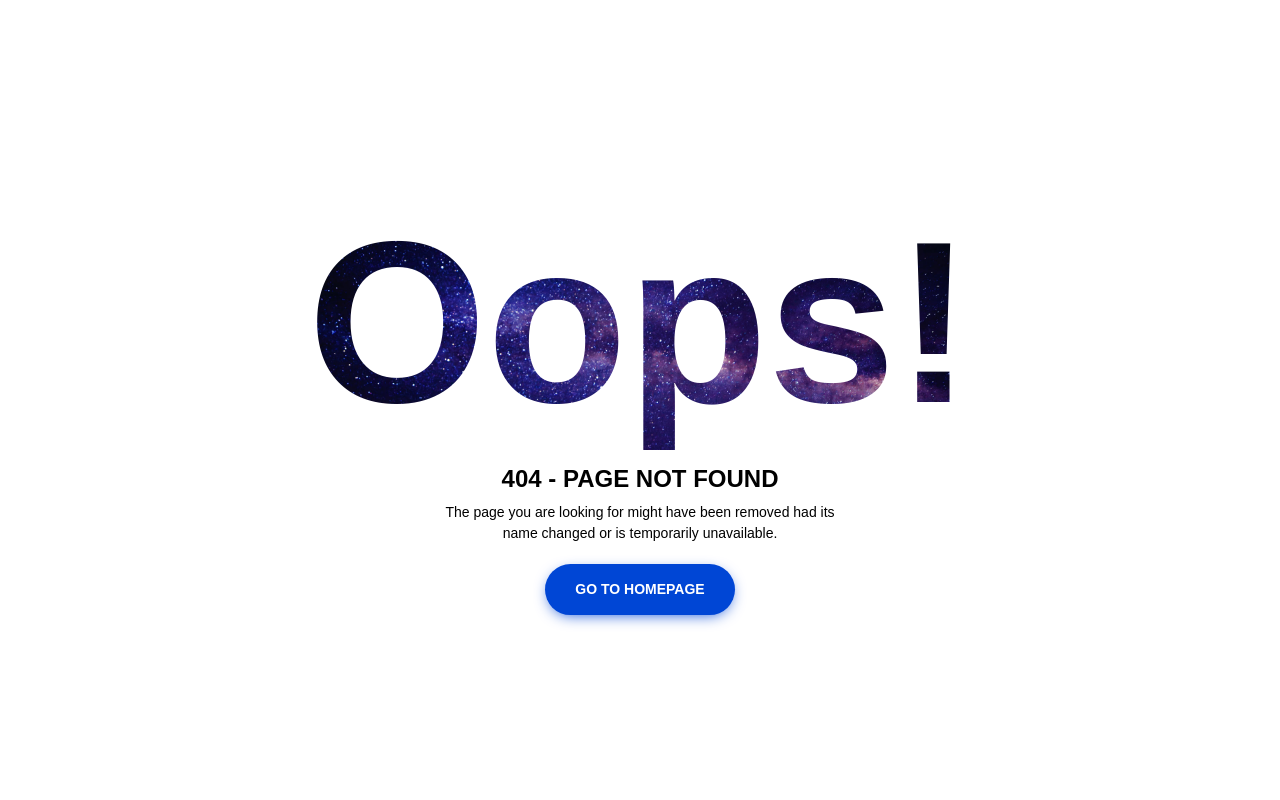
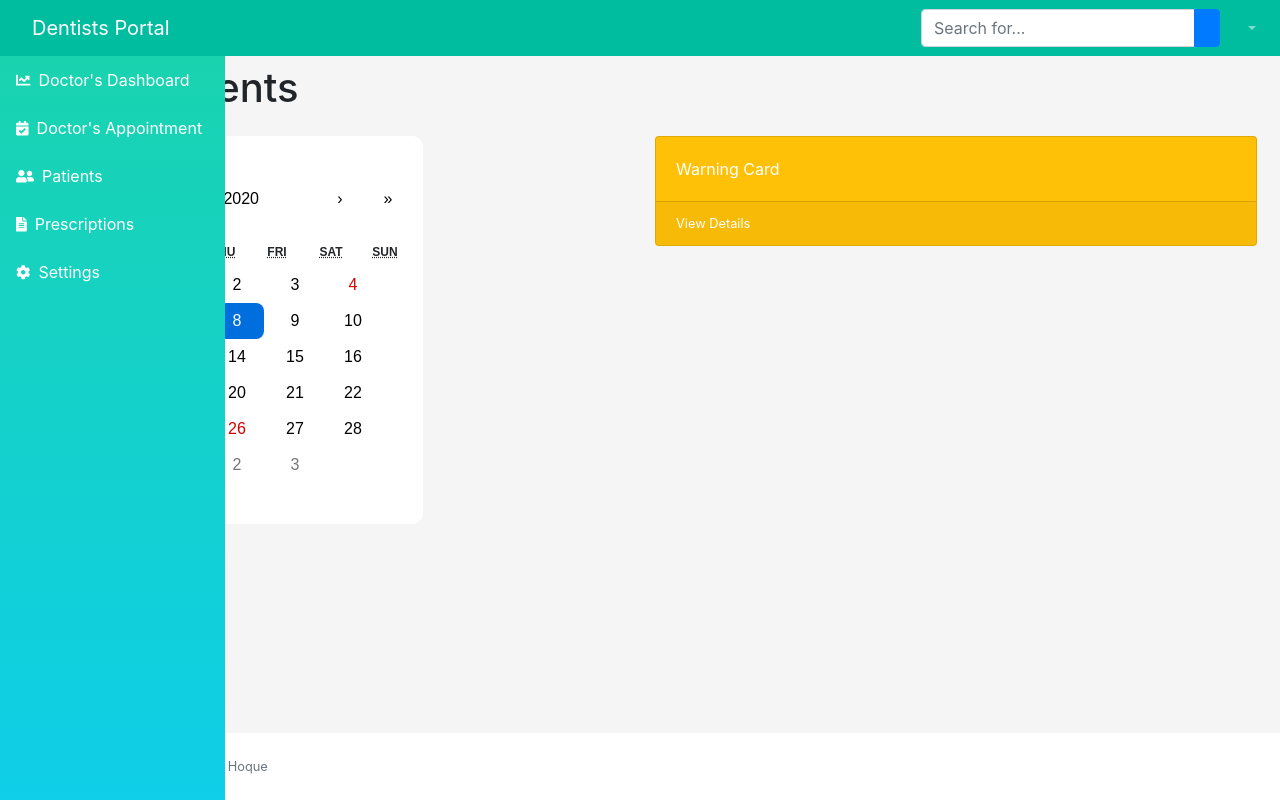
Before and after one commit to hoque-nazmul/dentists-portal-client, a React (Create React App) app: page /doctorsAppointment in a window 1280 px wide. Before the commit this address had no page. Built offline with nearby package versions, Linux system fonts and the light colour scheme.

Commit message:
font-awesome & react calender added

```diff
--- a/package.json
+++ b/package.json
@@ -3,6 +3,9 @@
   "version": "0.1.0",
   "private": true,
   "dependencies": {
+    "@fortawesome/fontawesome-svg-core": "^1.2.28",
+    "@fortawesome/free-solid-svg-icons": "^5.13.0",
+    "@fortawesome/react-fontawesome": "^0.1.9",
     "@testing-library/jest-dom": "^4.2.4",
     "@testing-library/react": "^9.5.0",
     "@testing-library/user-event": "^7.2.1",
--- a/src/App.js
+++ b/src/App.js
@@ -6,6 +6,7 @@ import { BrowserRouter as Router, Switch, Route } from "react-router-dom";
 import NotFound from './components/NotFound/NotFound';
 import Navbar from './components/Navbar/Navbar';
 import Dashboard from './components/Admin/Dashboard/Dashboard';
+import Appointments from './components/Admin/Appointments/Appointments';
 
 function App() {
   return (
@@ -18,6 +19,9 @@ function App() {
           </Route>
           <Route path="/doctorsDashboard">
             <Dashboard></Dashboard>
+          </Route>
+          <Route path="/doctorsAppointment">
+            <Appointments></Appointments>
           </Route>
           <Route exact path="/">
             <Navbar></Navbar>
--- /dev/null
+++ b/src/components/Admin/Appointments/Appointments.css
@@ -0,0 +1,11 @@
+.Appointment .bg-dark {
+    background-color: #00bda0!important;
+}
+
+.Appointment {
+    background-color: #f5f5f5;
+}
+
+.Appointment footer{
+    background-color: #fff;
+}
--- a/src/components/Admin/Appointments/Appointments.js
+++ b/src/components/Admin/Appointments/Appointments.js
@@ -0,0 +1,66 @@
+import React from 'react';
+import '../../Admin/Dashboard/Dashboard.css'
+import './Appointments.css'
+import AdminNavbar from '../Children/AdminNavbar/AdminNavbar';
+import AdminSideBar from '../Children/AdminSideBar/AdminSideBar';
+import Calendar from 'react-calendar';
+import { useState } from 'react';
+
+const Appointments = () => {
+    const [date, setDate] = useState(new Date());
+
+
+    // Stored Clicked Date to State
+    const onChange = date => {
+        setDate(date);
+    }
+    return (
+        <div className="Appointment">
+            {/* Admin Navbar */}
+            <AdminNavbar></AdminNavbar>
+            {/* Admin Navbar */}
+            <div id="layoutSidenav">
+                {/* Admin SideBar */}
+                <AdminSideBar></AdminSideBar>
+                {/* Admin SideBar */}
+                <div id="layoutSidenav_content">
+                    <main className="pb-5 px-2">
+                        <div className="container-fluid">
+                            <h1 className="mt-2 mb-4 ml-2">Appointments</h1>
+                            <div className="row">
+                                <div className="col-xl-6 col-md-6 col-sm-12">
+                                    <div className="Calender">
+                                        <Calendar
+                                            onChange={onChange}
+                                            value={date}
+                                        />
+                                    </div>
+                                </div>
+                                <div className="col-xl-6 col-md-6 col-sm-12">
+                                    <div className="card bg-warning text-white mb-4">
+                                        <div className="card-body">Warning Card</div>
+                                        <div className="card-footer d-flex align-items-center justify-content-between">
+                                            <a className="small text-white stretched-link" href="/hello">View Details</a>
+                                            <div className="small text-white"><i className="fas fa-angle-right"></i></div>
+                                        </div>
+                                    </div>
+                                </div>
+                            </div>
+
+
+                        </div>
+                    </main>
+                    <footer className="py-4 mt-auto">
+                        <div className="container-fluid">
+                            <div className="d-flex align-items-center justify-content-between small">
+                                <div className="text-muted">&copy; All copyright Reserved | Nazmul Hoque</div>
+                            </div>
+                        </div>
+                    </footer>
+                </div>
+            </div>
+        </div>
+    );
+};
+
+export default Appointments;
--- a/src/components/Admin/Children/AdminNavbar/AdminNavbar.js
+++ b/src/components/Admin/Children/AdminNavbar/AdminNavbar.js
@@ -3,7 +3,7 @@ import React from 'react';
 const AdminNavbar = () => {
     return (
         <nav className="sb-topnav navbar navbar-expand navbar-dark bg-dark">
-            <a className="navbar-brand" href="/doctorsDashboard">Dentists Portal</a><button className="btn btn-link btn-sm order-1 order-lg-0" id="sidebarToggle" href="/hello"><i className="fas fa-bars"></i></button>
+            <a className="navbar-brand" href="/">Dentists Portal</a><button className="btn btn-link btn-sm order-1 order-lg-0" id="sidebarToggle" href="/hello"><i className="fas fa-bars"></i></button>
             <form className="d-none d-md-inline-block form-inline ml-auto mr-0 mr-md-3 my-2 my-md-0">
                 <div className="input-group">
                     <input className="form-control" type="text" placeholder="Search for..." aria-label="Search" aria-describedby="basic-addon2" />
--- a/src/components/Admin/Children/AdminSideBar/AdminSideBar.js
+++ b/src/components/Admin/Children/AdminSideBar/AdminSideBar.js
@@ -1,4 +1,6 @@
 import React from 'react';
+import { FontAwesomeIcon } from '@fortawesome/react-fontawesome'
+import {  faChartLine, faCalendarCheck, faUserFriends, faFileAlt, faCog } from '@fortawesome/free-solid-svg-icons'
 
 const AdminSideBar = () => {
     return (
@@ -7,19 +9,19 @@ const AdminSideBar = () => {
                 <div className="sb-sidenav-menu">
                     <div className="nav">
                         <a className="nav-link" href="/doctorsDashboard"
-                        ><div className="sb-nav-link-icon"><i className="fas fa-tachometer-alt"></i></div>
+                        ><div className="sb-nav-link-icon"><FontAwesomeIcon icon={faChartLine} /></div>
                                 Doctor's Dashboard</a>
-                        <a className="nav-link" href="/doctorsDashboard"
-                        ><div className="sb-nav-link-icon"><i className="fas fa-tachometer-alt"></i></div>
+                        <a className="nav-link" href="/doctorsAppointment"
+                        ><div className="sb-nav-link-icon"><FontAwesomeIcon icon={faCalendarCheck} /></div>
                                 Doctor's Appointment</a>
-                        <a className="nav-link" href="/doctorsDashboard"
-                        ><div className="sb-nav-link-icon"><i className="fas fa-tachometer-alt"></i></div>
+                        <a className="nav-link" href="/hello"
+                        ><div className="sb-nav-link-icon"><FontAwesomeIcon icon={faUserFriends} /></div>
                                 Patients</a>
-                        <a className="nav-link" href="/doctorsDashboard"
-                        ><div className="sb-nav-link-icon"><i className="fas fa-tachometer-alt"></i></div>
+                        <a className="nav-link" href="/hello"
+                        ><div className="sb-nav-link-icon"><FontAwesomeIcon icon={faFileAlt} /></div>
                                 Prescriptions</a>
-                        <a className="nav-link" href="/doctorsDashboard"
-                        ><div className="sb-nav-link-icon"><i className="fas fa-tachometer-alt"></i></div>
+                        <a className="nav-link" href="/hello"
+                        ><div className="sb-nav-link-icon"><FontAwesomeIcon icon={faCog} /></div>
                                 Settings</a>
                     </div>
                 </div>
```
Also changed, not shown: src/components/Admin/Appointments/Appointment.css (deleted), src/components/Admin/Dashboard/Dashboard.css, 1 other file (tests, documents, lock files or other folders).
